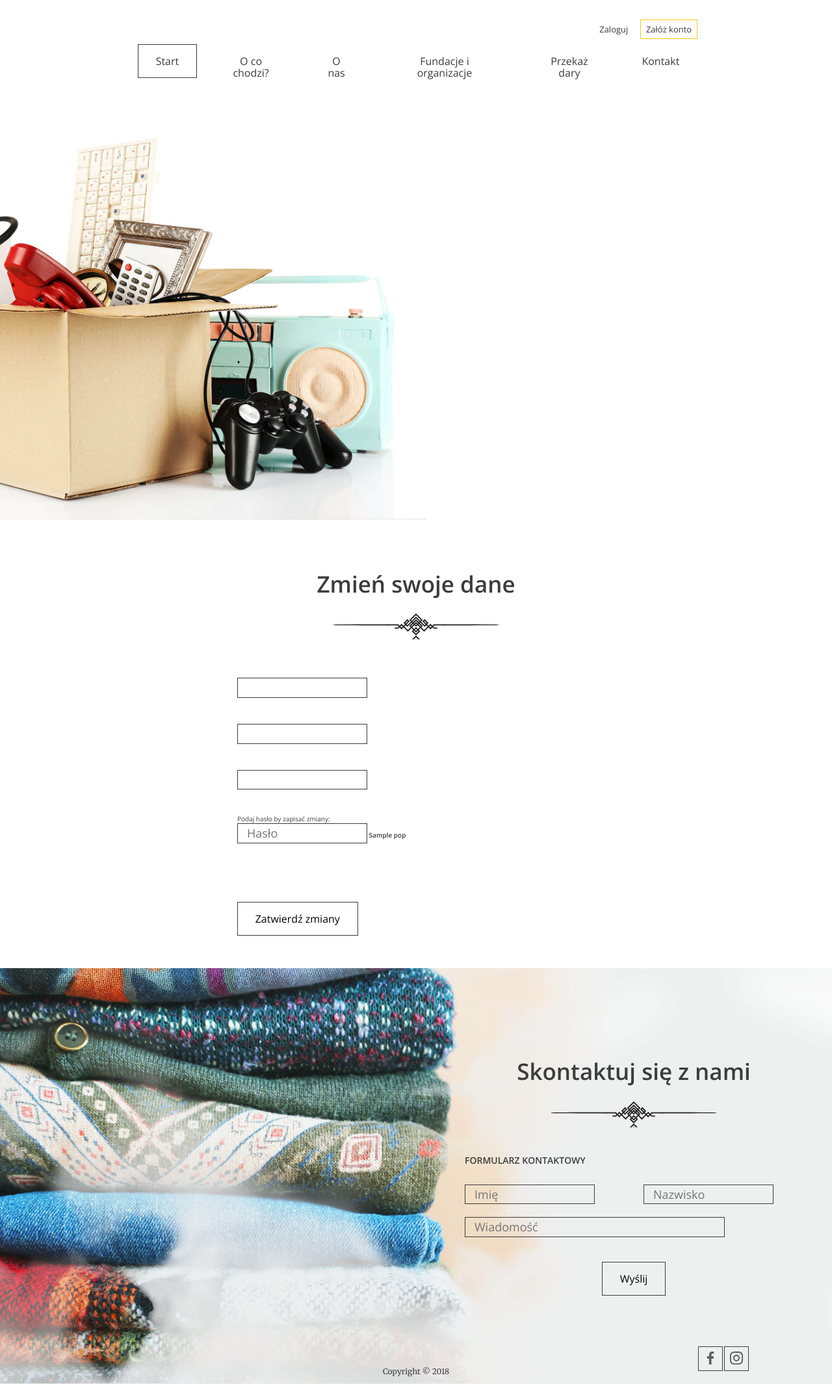
After one commit to Patryk-Baracz/OWDR, a Django app: template owdr/owdr_app/templates/user-edit.html in a window 1280 px wide. The commit adds this page. Shown: the whole page at 65% size. Run offline with Django 3.2, Linux system fonts and the light colour scheme; the template is opened without the code that fills it: most values are stand-ins (such as "Sample title", 1, 10 or a date in 2020).

Commit message:
edycja danych użytkownika

```diff
--- a/owdr/owdr/urls.py
+++ b/owdr/owdr/urls.py
@@ -15,7 +15,7 @@ Including another URLconf
 """
 from django.contrib import admin
 from django.urls import path
-from owdr_app.views import LandingPage, Login, Register, AddDonation, Logout, UserView, IsTaken
+from owdr_app.views import LandingPage, Login, Register, AddDonation, Logout, UserView, IsTaken, EditUser
 
 urlpatterns = [
     path('admin/', admin.site.urls),
@@ -26,6 +26,7 @@ urlpatterns = [
     path('logout/', Logout.as_view()),
     path('user/', UserView.as_view()),
     path('user/is-taken/<int:pk>/', IsTaken.as_view()),
+    path('user/edit/', EditUser.as_view()),
 
 
 
--- a/owdr/owdr_app/templates/base.html
+++ b/owdr/owdr_app/templates/base.html
@@ -19,7 +19,7 @@
             <ul class="dropdown">
               <li><a href="/user/#user">Profil</a></li>
               <li><a href="#">Moje zbiórki</a></li>
-              <li><a href="#">Ustawienia</a></li>
+              <li><a href="/user/edit/#user-edit">Ustawienia</a></li>
               {% if request.user.is_superuser %}
               <li><a href="/admin/">Panel administracyjny</a></li>
               {% endif %}
--- /dev/null
+++ b/owdr/owdr_app/templates/user-edit.html
@@ -0,0 +1,37 @@
+{% extends 'base.html' %}
+{% load static %}
+{% block content %}
+
+<section class="login-page" id="user-edit">
+    <h2>Zmień swoje dane</h2>
+    <form method="post">
+        {% csrf_token %}
+        <div class="form-group">
+            <input type="text" name="name" placeholder="{{ user.first_name}}"/>
+
+        </div>
+        <div class="form-group">
+            <input type="text" name="surname" placeholder="{{ user.last_name }}"/>
+
+        </div>
+        <div class="form-group">
+            <input type="email" name="email" placeholder="{{ user.email }}"/>
+
+        </div>
+        <div class="form-group">
+            Podaj hasło by zapisać zmiany: <br>
+            <input type="password" name="password" placeholder="Hasło"/>
+            <b>{{ pop }}</b>
+
+        </div>
+        <!--        <div class="form-group">-->
+        <!--          <input type="password" name="password2" placeholder="Powtórz hasło" />-->
+        <!--        </div>-->
+
+        <div class="form-group form-group--buttons">
+            <button class="btn" type="submit">Zatwierdź zmiany</button>
+        </div>
+    </form>
+</section>
+
+{% endblock %}
--- a/owdr/static/js/app.js
+++ b/owdr/static/js/app.js
@@ -272,8 +272,7 @@ document.addEventListener("DOMContentLoaded", function () {
          * TODO: validation, send data to server
          */
         submit(e) {
-            if (this.currentStep === 5) {
-            } else {
+            if (this.currentStep !== 5) {
                 e.preventDefault();
                 this.currentStep++;
                 this.updateForm();
```
Also changed, not shown: owdr/owdr_app/views.py (+26 -1 lines).
